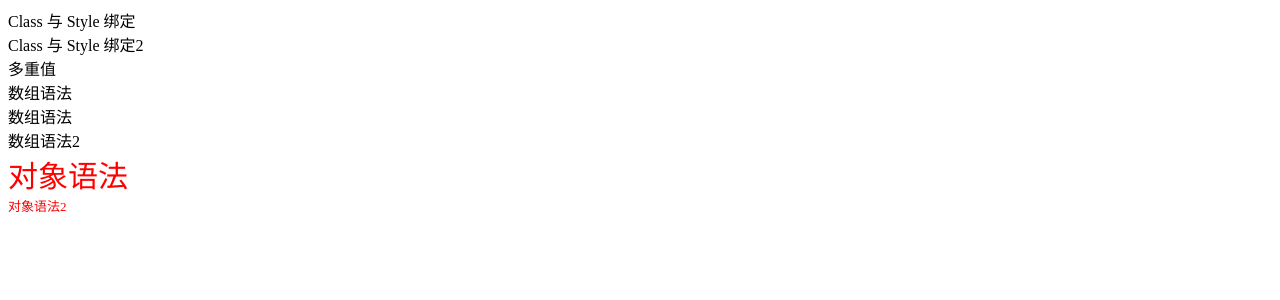
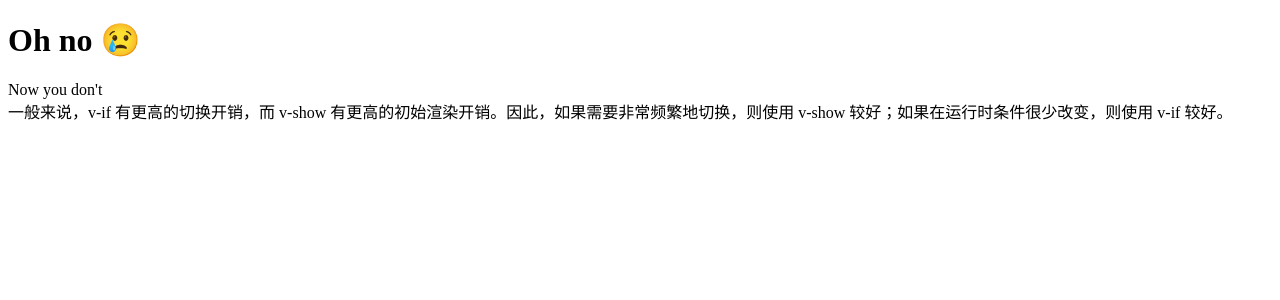
Before and after one commit to dearmark/Vue3-Typescript-Vite, a Vue app: page / in a window 1280 px wide. Shown: the top 300 px of the page. Built offline with nearby package versions, Linux system fonts and the light colour scheme.

Commit message:
添加条件渲染Demo

```diff
--- a/src/App.vue
+++ b/src/App.vue
@@ -1,28 +1,17 @@
 <template>
-  <div class="static" :class="{ active: isActive, 'text-danger': hasError }">Class 与 Style 绑定</div>
-  <div :class="classObject">Class 与 Style 绑定2</div>
-  <div :style="{ display: ['-webkit-box', '-ms-flexbox', 'flex'] }">多重值</div>
-  <div :class="[activeClass, errorClass]">数组语法</div>
-  <div :class="[isActive ? activeClass : '', errorClass]">数组语法</div>
-  <div :class="[{ active: isActive }, errorClass]">数组语法2</div>
-  <div :style="{ color: activeColor, fontSize: fontSize + 'px' }">对象语法</div>
-  <div :style="styleObject">对象语法2</div>
+  <h1 v-if="awesome">Vue is awesome!</h1>
+  <h1 v-else>Oh no 😢</h1>
+
+  <div v-if="Math.random() > 0.5">Now you see me</div>
+  <div v-else>Now you don't</div>
+  <h1 v-show="ok">Hello!</h1>
+  一般来说，v-if 有更高的切换开销，而 v-show 有更高的初始渲染开销。因此，如果需要非常频繁地切换，则使用 v-show 较好；如果在运行时条件很少改变，则使用 v-if 较好。
+
 </template>
 <script setup lang="ts" >
-const isActive = true
-const hasError = false
-const classObject = {
-  active: true,
-  'text-danger': true
-}
-const activeClass = 'active'
-const errorClass = 'text-danger'
-const activeColor = 'red'
-const fontSize = 30
-const styleObject = {
-  color: 'red',
-  fontSize: '13px'
-}
+const awesome = false
+const ok = false
+
 
 </script>
 
```
